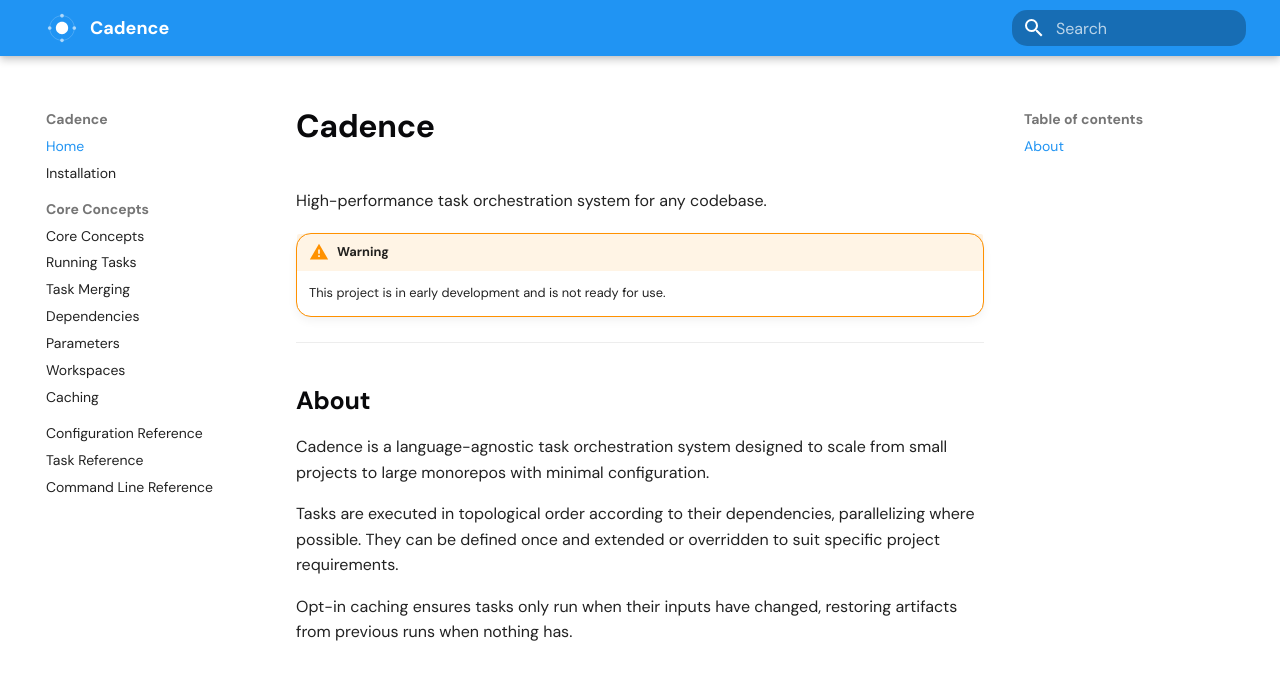
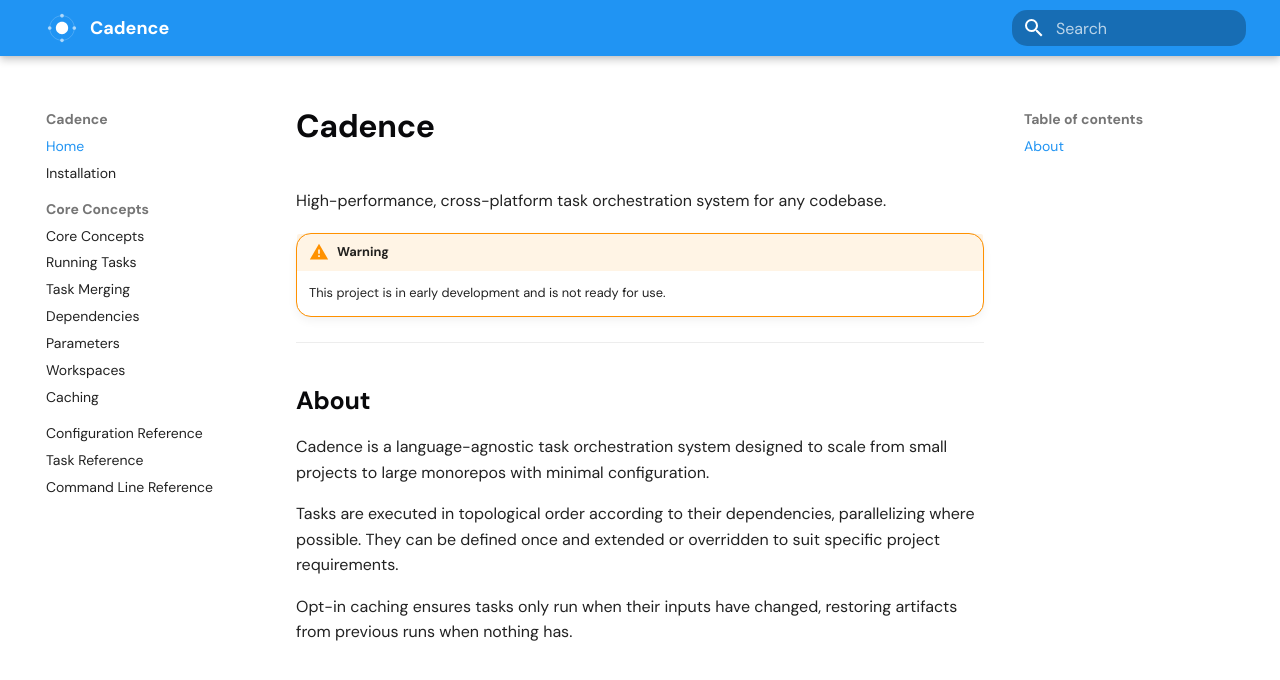
Before and after one commit to meechdw/cadence, an MkDocs documentation site: the page built from docs/index.md, in a window 1280 px wide. Shown: the top 680 px of the page. Built offline with MkDocs 1.6.1 and Material for MkDocs 9.7.7, drawn with Linux system fonts in a browser that asks for light colours.

Commit message:
docs: update project description

```diff
--- a/docs/index.md
+++ b/docs/index.md
@@ -1,6 +1,6 @@
 # Cadence
 
-High-performance task orchestration system for any codebase.
+High-performance, cross-platform task orchestration system for any codebase.
 
 !!! warning
 
--- a/mkdocs.yml
+++ b/mkdocs.yml
@@ -1,6 +1,6 @@
 site_name: Cadence
 site_url: https://meechdw.github.io/cadence
-site_description: High-performance task orchestration system for any codebase.
+site_description: High-performance, cross-platform task orchestration system for any codebase.
 
 theme:
   name: material
```
Also changed, not shown: README.md (+1 -1 lines), 2 other files.
